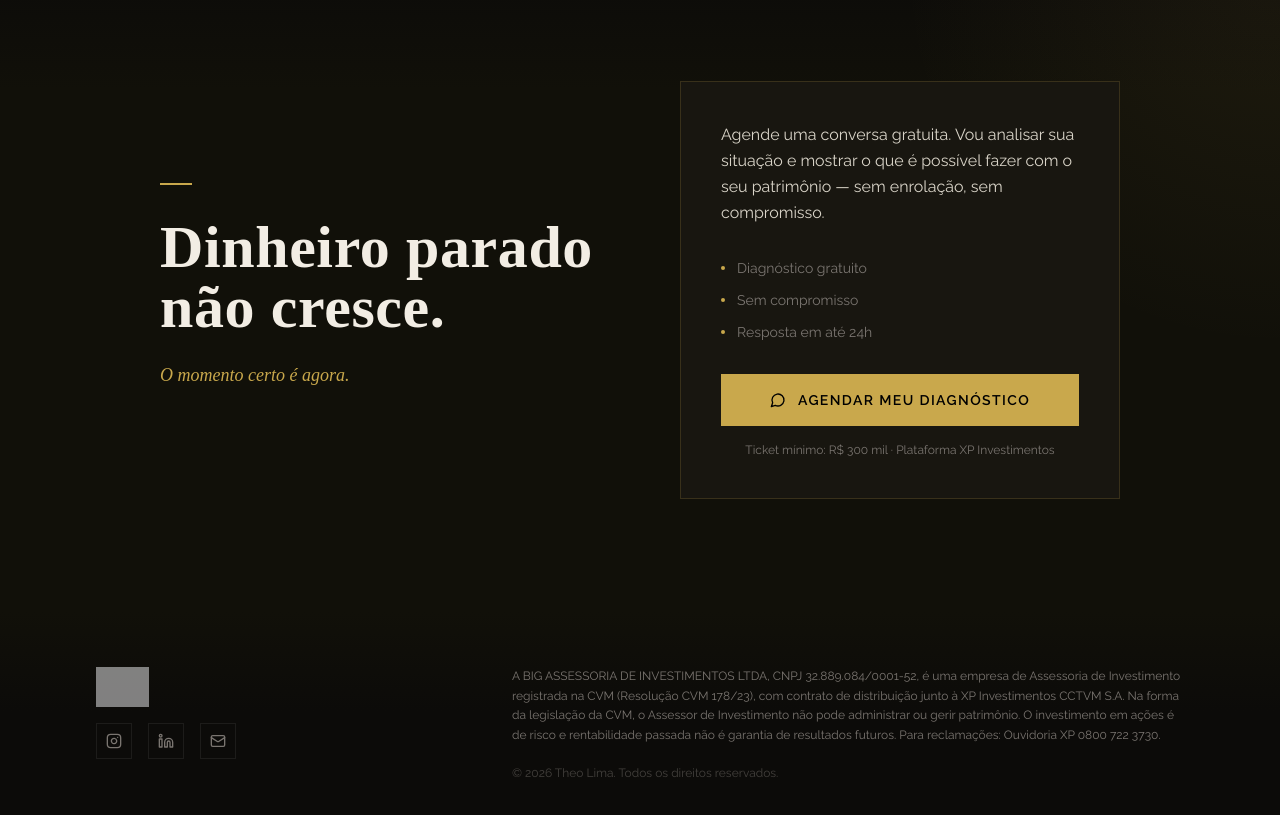
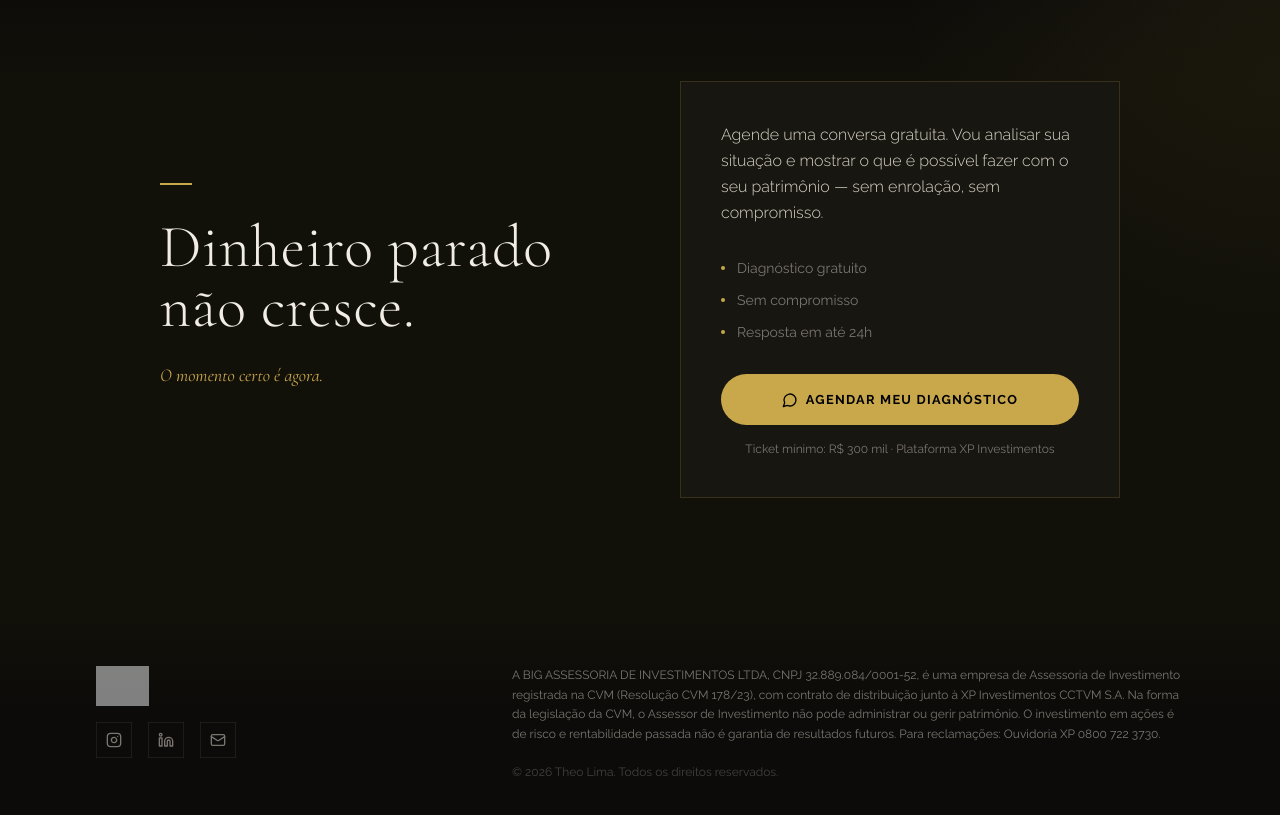
Before and after one commit to theolimaa/lp, a React (Vite) app: page / in a window 1280 px wide. Shown: the part 6900-7715 px from the top of the page. Built offline with nearby package versions, Linux system fonts and the light colour scheme; grey boxes are pictures that could not be loaded.

Commit message:
Update CallToAction.jsx

```diff
--- a/src/components/CallToAction.jsx
+++ b/src/components/CallToAction.jsx
@@ -34,12 +34,12 @@ const CallToAction = () => {
           >
             <span className="block w-8 h-0.5 mb-8" style={{ backgroundColor: 'var(--gold)' }} />
             <h2
-              className="text-4xl lg:text-5xl xl:text-6xl font-bold leading-tight mb-6"
-              style={{ color: 'var(--cream)', fontFamily: "'Playfair Display', serif" }}
+              className="text-4xl lg:text-5xl xl:text-6xl font-light leading-tight mb-6"
+              style={{ color: 'var(--cream)', fontFamily: "'Cormorant Garamond', serif" }}
             >
               Dinheiro parado<br />não cresce.
             </h2>
-            <p className="text-lg italic mb-2" style={{ color: 'var(--gold)', fontFamily: "'Playfair Display', serif" }}>
+            <p className="text-lg italic mb-2" style={{ color: 'var(--gold)', fontFamily: "'Cormorant Garamond', serif" }}>
               O momento certo é agora.
             </p>
           </motion.div>
@@ -52,11 +52,11 @@ const CallToAction = () => {
             className="mt-10 lg:mt-0 p-8 lg:p-10"
             style={{ backgroundColor: 'var(--bg-card)', border: '1px solid var(--border)' }}
           >
-            <p className="text-base leading-relaxed mb-8" style={{ color: 'var(--text)' }}>
+            <p className="text-base leading-relaxed mb-8" style={{ color: 'var(--text)', fontFamily: "'Raleway', sans-serif", fontWeight: 300 }}>
               Agende uma conversa gratuita. Vou analisar sua situação e mostrar o que é possível fazer com o seu patrimônio — sem enrolação, sem compromisso.
             </p>
 
-            <div className="flex flex-col gap-3 mb-8 text-sm" style={{ color: 'var(--muted)' }}>
+            <div className="flex flex-col gap-3 mb-8 text-sm" style={{ color: 'var(--muted)', fontFamily: "'Raleway', sans-serif" }}>
               {['Diagnóstico gratuito', 'Sem compromisso', 'Resposta em até 24h'].map((t, i) => (
                 <span key={i} className="flex items-center gap-3">
                   <span className="w-1 h-1 rounded-full flex-shrink-0" style={{ backgroundColor: 'var(--gold)' }} />
@@ -67,14 +67,13 @@ const CallToAction = () => {
 
             <button
               onClick={handleWhatsApp}
-              className="group w-full flex items-center justify-center gap-3 py-4 text-sm font-semibold uppercase tracking-widest text-black transition-all duration-300 hover:brightness-110"
-              style={{ backgroundColor: 'var(--gold)', letterSpacing: '0.1em' }}
+              className="btn-cta btn-cta-full group"
             >
-              <MessageCircle className="w-4 h-4" />
+              <MessageCircle className="w-4 h-4 shrink-0" />
               Agendar meu diagnóstico
             </button>
 
-            <p className="text-center text-xs mt-4" style={{ color: 'var(--muted)' }}>
+            <p className="text-center text-xs mt-4" style={{ color: 'var(--muted)', fontFamily: "'Raleway', sans-serif" }}>
               Ticket mínimo: R$ 300 mil · Plataforma XP Investimentos
             </p>
           </motion.div>
```
